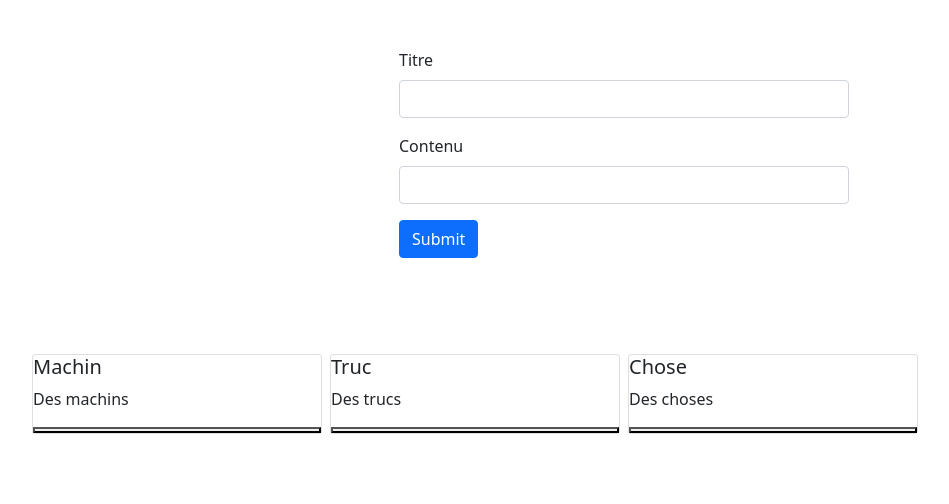
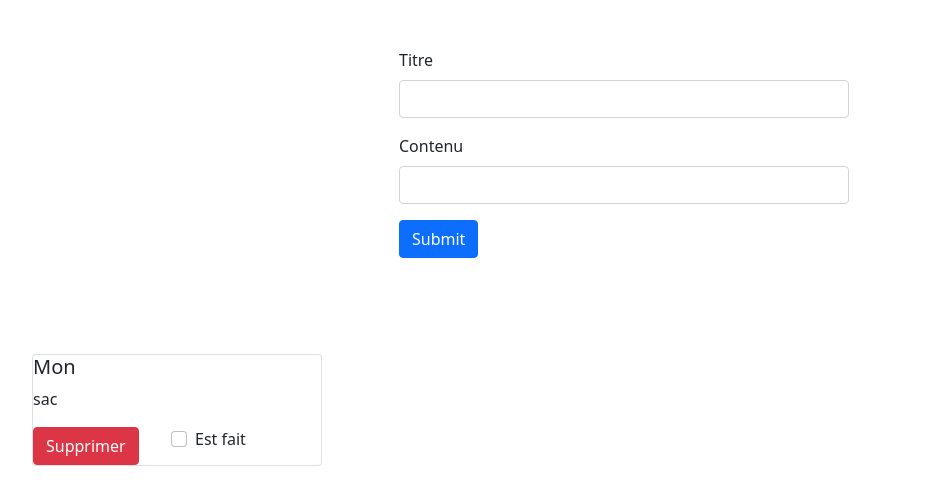
Before and after one commit to Wylohn/mon-app, a React (Create React App) app: page / in a window 1280 px wide. Shown: the top 504 px of the page, without its empty margins (16-965 px from the left). Built offline with nearby package versions, Linux system fonts and the light colour scheme.

Commit message:
finish !

```diff
--- a/src/App.js
+++ b/src/App.js
@@ -9,18 +9,17 @@ export default function App() {
 
     const [cards, setCards] = useState(CardList);
 
-  return (
+return (
 
     <>
         <Form setCards={setCards}/>
     <div className="row row-cols-2 row-cols-md-4 g-2 p-5">
     {cards.map(
         (card) => (
-            <Card title={card.title} content={card.content} key={card.id}/>
-
+            <Card title={card.title} content={card.content} key={card.id} card={cards} setCards={setCards} id={card.id}/>
         )
     )}
     </div>
     </>
-  )
+)
 }
--- a/src/Component/Card.js
+++ b/src/Component/Card.js
@@ -1,12 +1,30 @@
-export default function Card({title, content}) {
-    const key = 'un bidule ?';
+export default function Card({id, title, content, card, setCards}) {
+
+    const handleDelete = () =>
+    {
+        const newCardList = card.filter(e => e.id !== id);
+        setCards(newCardList);
+    }
+
+    const handleStatus = () =>
+    {
+        console.log('Mon sac est fait')
+    }
+
     return (
         <div className="col">
             <div className="card">
                 <h5 className="card-title">{title}</h5>
                 <p className="card-text">{content}</p>
-                <button onClick={() => removeCard(id)}>
-          </button>
+                <div className="row">
+                    <div className="col">
+                        <button type="submit" className="btn btn-danger" onClick={() =>handleDelete()}>Supprimer</button>
+                    </div>
+                    <div className="col form-check">
+                        <input type="checkbox" className="form-check-input" onChange={() => handleStatus()}/>
+                        <label className="form-check-label">Est fait</label>
+                    </div>
+                </div>
             </div>
         </div>
     )
--- a/src/Component/Form.js
+++ b/src/Component/Form.js
@@ -1,4 +1,5 @@
 import { useState } from "react"
+import {generateUniqueID} from 'web-vitals/dist/modules/lib/generateUniqueID'
 
 export default function Form ({setCards}) {
 
@@ -6,24 +7,23 @@ export default function Form ({setCards}) {
     const [formContent, setFormContent] = useState('');
 
     const handleTitleChange = e => {
-        console.log(e.target.value);
         setFormTitle(e.target.value);
     }
 
     const handleContentChange = e => {
-        console.log(e.target.value);
         setFormContent(e.target.value);
     }
 
     const handleSubmit = event => {
         event.preventDefault();
-        setCards(previousState => [...previousState, {title: formTitle, content: formContent}])
+        let cardId = generateUniqueID()
+        setCards(previousState => [...previousState, {id: cardId, title: formTitle, content: formContent}])
     }
 
     return (
         <form className="m-5 mx-auto" style={{maxWidth: '450px'}} onSubmit={handleSubmit}>
             <div className="mb-3">
-                <label htmlFor="exampleInputEmail" className="form-label">Titre</label>
+                <label htmlFor="exampleInputTitle" className="form-label">Titre</label>
                 <input type="title" className="form-control" id="exampleInputTitle" aria-describedby="titleHelp" onChange={handleTitleChange}/>
 
             </div>
--- a/src/Data/CardList.js
+++ b/src/Data/CardList.js
@@ -1,17 +1,7 @@
 export const CardList = [
     {
         id: 1,
-        title: "Machin",
-        content: "Des machins"
-    },
-    {
-        id: 2,
-        title: "Truc",
-        content: "Des trucs"
-    },
-    {
-        id: 3,
-        title: "Chose",
-        content: "Des choses"
+        title: "Mon",
+        content: "sac"
     },
 ];
```
Also changed, not shown: src/Component/SuppButtonFunction.js (deleted, +0 -8 lines).
